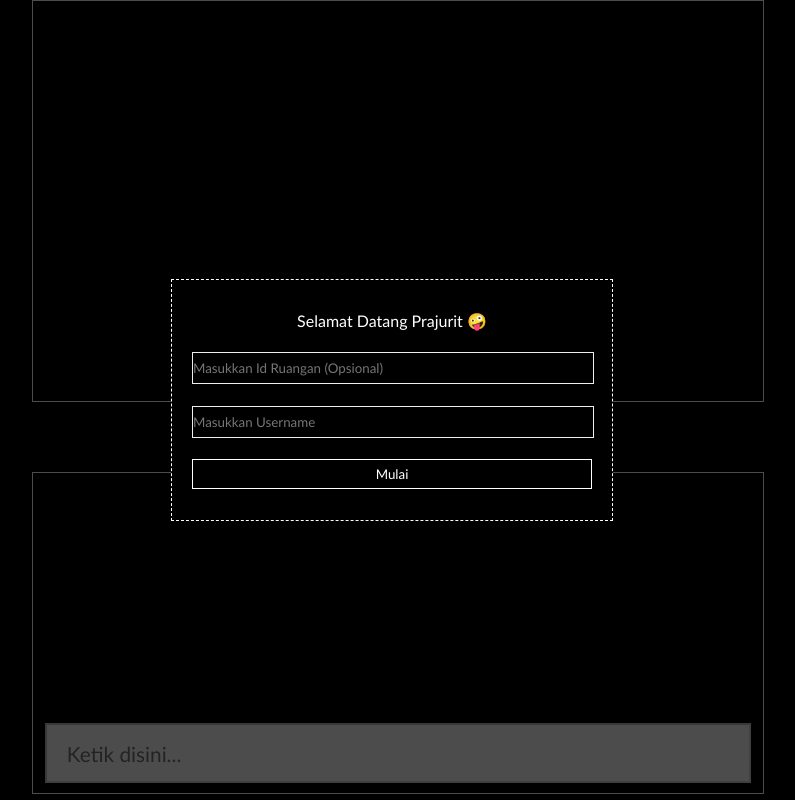
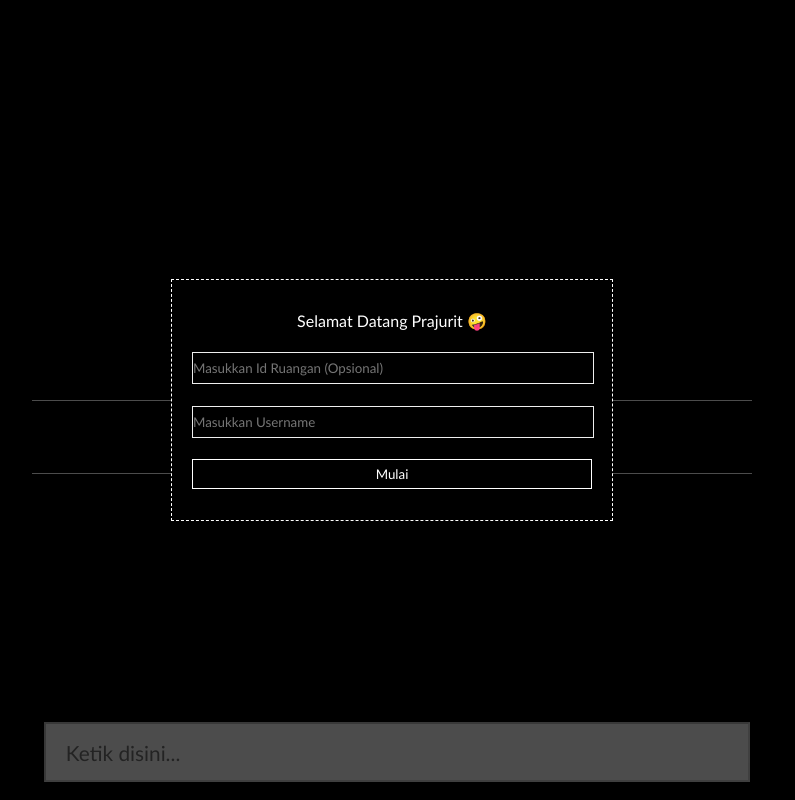
Before and after one commit to akbarhps/type-racer, a website: page public/index.html in a window 1280 px wide. Shown: the whole page, without its empty margins (248-1043 px from the left). Drawn offline with nearby package versions, Linux system fonts and the light colour scheme; no server answers.

Commit message:
restyle css and fix npm start issue

```diff
--- a/package.json
+++ b/package.json
@@ -4,7 +4,7 @@
   "description": "",
   "main": "server.js",
   "scripts": {
-    "start": "npm server.js",
+    "start": "node server.js",
     "dev": "nodemon server.js",
     "test": "echo \"Error: no test specified\" && exit 1"
   },
--- a/public/styles.css
+++ b/public/styles.css
@@ -66,7 +66,6 @@
     z-index: 2;
     padding: 0 5px;
     overflow-x: hidden;
-    border: white solid thin;
 }
 
 .racers {
@@ -98,7 +97,6 @@
     width: 100%;
     height: 100%;
     display: grid;
-    border: white solid thin;
     padding: 0 5px;
     border-spacing: 8px;
     grid-template-rows: auto 10vh;
@@ -107,7 +105,10 @@
 .button_view {
     width: 100%;
     height: 100%;
+    z-index: 3;
     display: flex;
+    border-top: white solid thin;
+    border-bottom: white solid thin;
 }
 
 .buttons {
```
